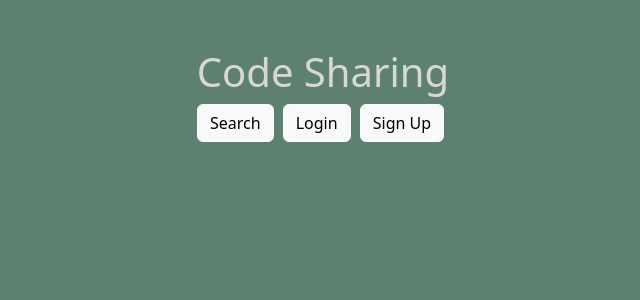
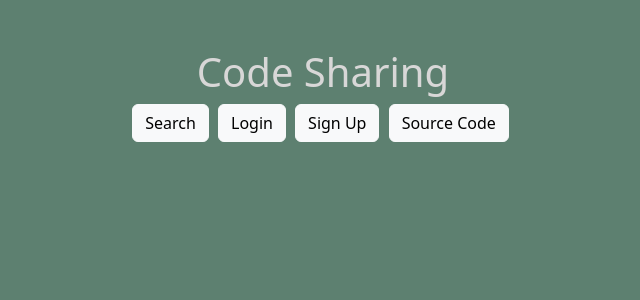
Before and after one commit to iiiiii1wepfj/CodeSharing-rewrite-Django, a Django app: page / in a window 1280 px wide. Shown: the part 56-356 px from the top of the page, without its empty margins (317-957 px from the left). Run offline with Django 5.2, Linux system fonts and the light colour scheme; some libraries are stand-ins or nearby versions.

Commit message:
some changes

```diff
--- a/CodeSharing/App/Templates/Main.html
+++ b/CodeSharing/App/Templates/Main.html
@@ -22,6 +22,7 @@
         <a href="{% url 'login' %}"><button type="button" class="btn btn-light space spaced-btn">Login</button></a>
         <a href="{% url 'signup' %}"><button type="button" class="btn btn-light spaced-btn">Sign Up</button></a>
     {% endif %}
+    <a href="https://github.com/iiiiii1wepfj/CodeSharing-rewrite-Django"><button type="button" class="btn btn-light spaced-btn">Source Code</button></a>
 </div>
 
 {% endblock %}
```
